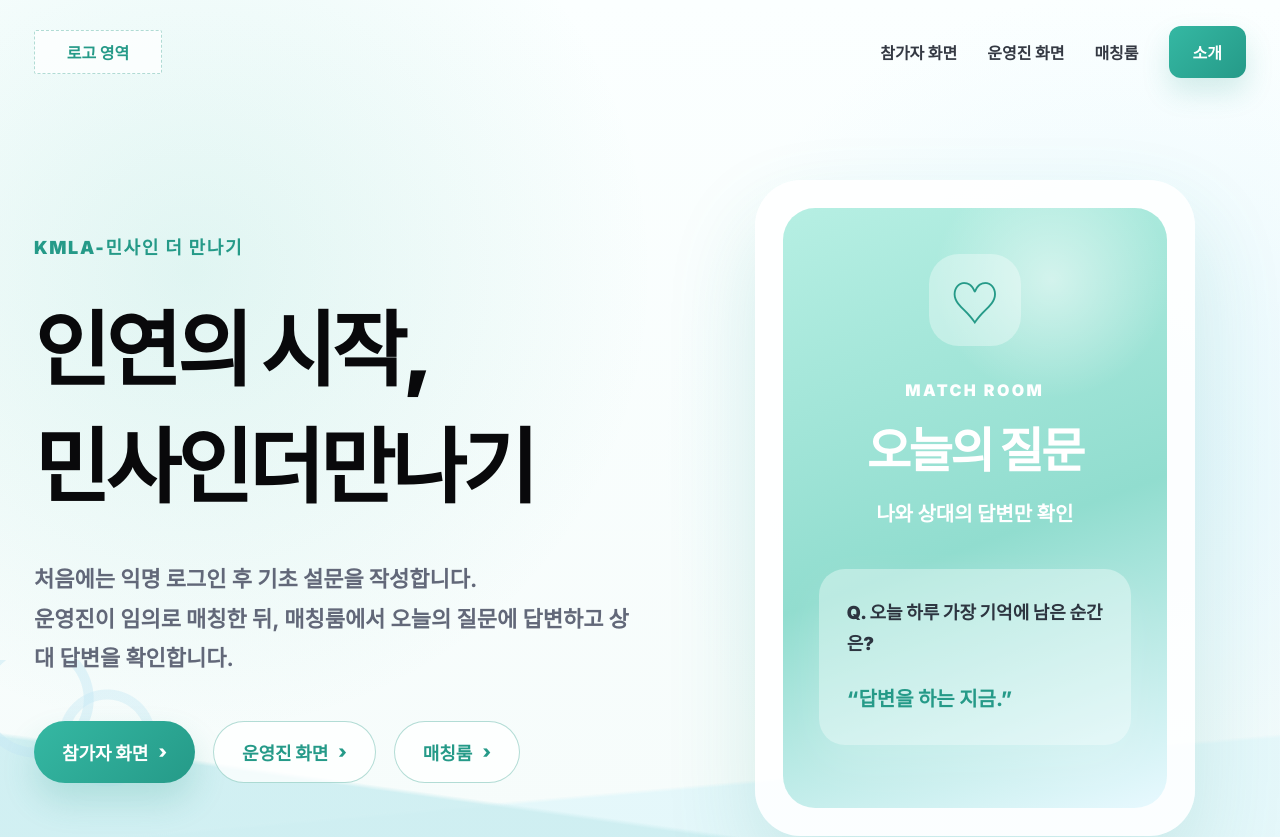
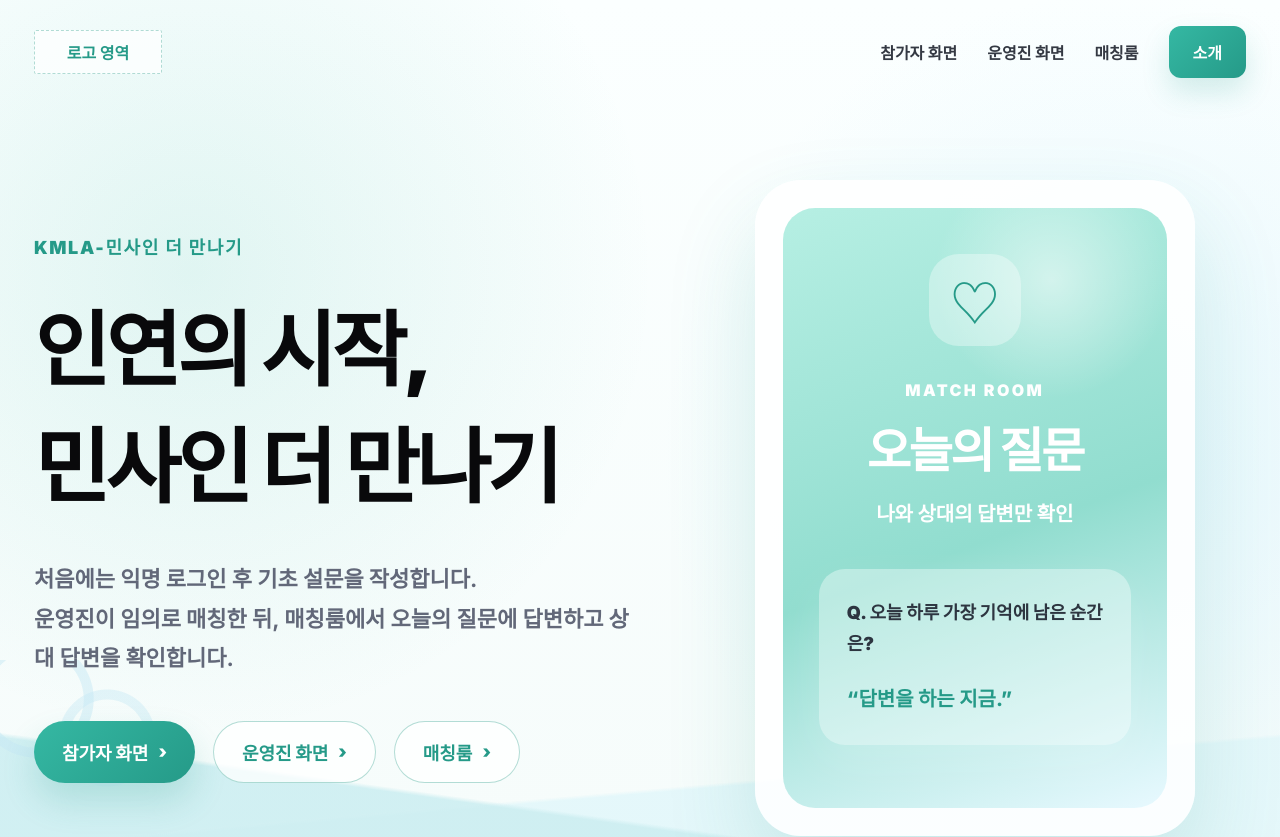
Before and after one commit to hyohyohyo0212/kmlafriends, a plain HTML site: page index.html in a window 1280 px wide. Shown: the top 837 px of the page. Drawn offline with Linux system fonts and the light colour scheme.

Commit message:
Update index.html

```diff
--- a/index.html
+++ b/index.html
@@ -7,7 +7,7 @@
     <a class="active" href="index.html">소개</a>
   </div>
 </nav><main>
-<section class="hero"><div><p class="eyebrow">KMLA-민사인 더 만나기</p><h1>인연의 시작,<br>민사인더만나기</h1><p class="desc">처음에는 익명 로그인 후 기초 설문을 작성합니다.<br>운영진이 임의로 매칭한 뒤, 매칭룸에서 오늘의 질문에 답변하고 상대 답변을 확인합니다.</p><div class="buttons"><a class="btn" href="participant.html">참가자 화면 <span>›</span></a><a class="btn ghost" href="admin.html">운영진 화면 <span>›</span></a><a class="btn ghost" href="room.html">매칭룸 <span>›</span></a></div></div>
+<section class="hero"><div><p class="eyebrow">KMLA-민사인 더 만나기</p><h1>인연의 시작,<br>민사인 더 만나기</h1><p class="desc">처음에는 익명 로그인 후 기초 설문을 작성합니다.<br>운영진이 임의로 매칭한 뒤, 매칭룸에서 오늘의 질문에 답변하고 상대 답변을 확인합니다.</p><div class="buttons"><a class="btn" href="participant.html">참가자 화면 <span>›</span></a><a class="btn ghost" href="admin.html">운영진 화면 <span>›</span></a><a class="btn ghost" href="room.html">매칭룸 <span>›</span></a></div></div>
 <div class="mockup-wrap"><div class="mockup"><div class="screen"><div class="heart-box">♡</div><p class="match-label">MATCH ROOM</p><div class="match-title">오늘의 질문</div><p class="match-sub">나와 상대의 답변만 확인</p><div class="answer-card"><strong>Q. 오늘 하루 가장 기억에 남은 순간은?</strong><span>“답변을 하는 지금.”</span></div></div></div></div></section>
 <section class="section"><p class="eyebrow">NEW FLOW</p><h2>로그인 기반으로 매일 이어지는 매칭</h2><div class="steps"><article class="card"><div class="num">01</div><h3>처음 1회 가입</h3><p>익명 로그인 후 익명 닉네임과 기초 설문을 저장합니다.</p></article><article class="card"><div class="num">02</div><h3>운영진 수동 매칭</h3><p>운영진이 직접 두 명을 선택해 고정 페어를 생성합니다.</p></article><article class="card"><div class="num">03</div><h3>매칭룸 답변</h3><p>오늘의 질문에 답변하고 상대 답변을 확인합니다.</p></article></div></section>
 </main><footer>© 2026 민사인더만나기. All rights reserved.</footer></body></html>
```
